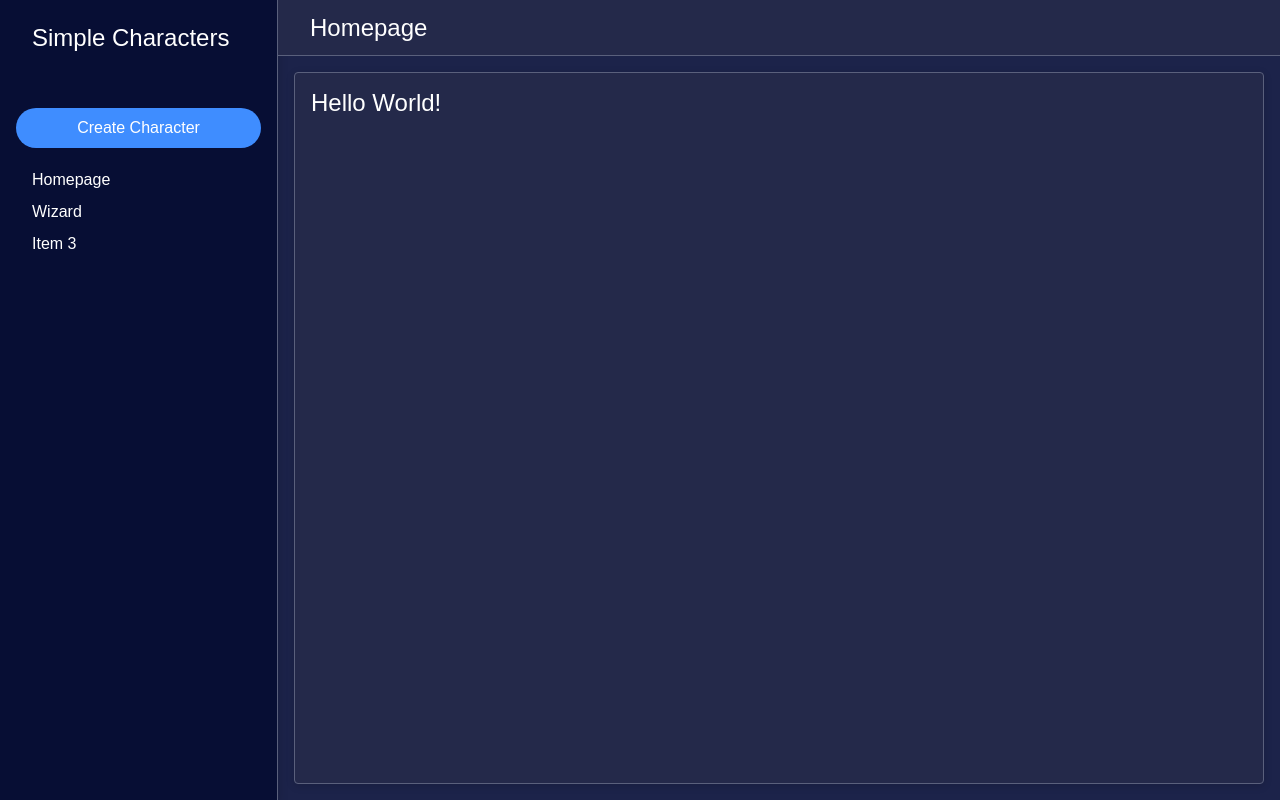
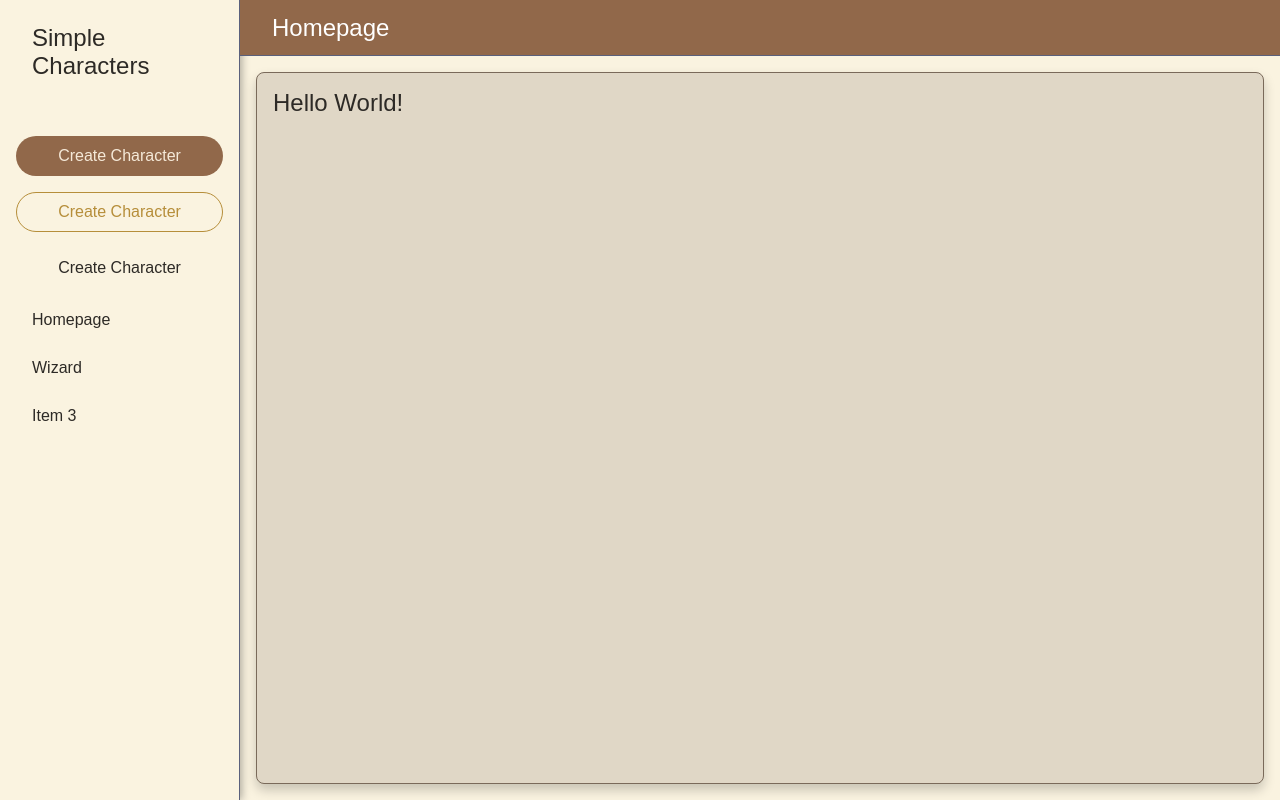
Before and after one commit to NadavInbar8/SimpleyCharacters, a React (Vite) app: page / in a window 1280 px wide. Built offline with nearby package versions, Linux system fonts and the light colour scheme.

Commit message:
added chatgpt theme

```diff
--- a/src/Layout/Layout.tsx
+++ b/src/Layout/Layout.tsx
@@ -5,7 +5,7 @@ import { Flexbox, Sidebar } from "../shared";
 import { LayoutProps } from "./interface.ts";
 
 const Wrapper = styled.div`
-  background-color: ${({ theme }) => theme.colors.blue6};
+  background-color: ${({ theme }) => theme.colors.parchment};
   box-sizing: border-box;
   display: flex;
   flex-direction: column;
--- a/src/shared/Button/Button.tsx
+++ b/src/shared/Button/Button.tsx
@@ -11,7 +11,7 @@ const Wrapper = styled.button.attrs((props) => ({
   align-items: center;
   border-radius: 4px;
   border-width: 0;
-  color: white;
+  color: ${({ theme }) => theme.colors.parchmentLight};
   display: flex;
   font-family: ${({ theme }) => theme.fonts.family};
   font-size: ${({ theme }) => theme.fonts.normal};
@@ -54,18 +54,18 @@ const Wrapper = styled.button.attrs((props) => ({
     switch (type) {
       case BUTTON_TYPES.secondary:
         return `
-          border: solid 1px ${theme.colors.primaryBlue};
+          border: solid 1px ${theme.colors.goldAccent};
           background-color: transparent;
-          color: ${theme.colors.primaryBlue};
+          color: ${theme.colors.goldAccent};
           &:hover {
-            background-color: ${theme.colors.blue4}
+            background-color: ${theme.colors.goldHover}
           };
           &:active {
-            background-color: ${theme.colors.blue3};
+            background-color: ${theme.colors.goldActive};
           };
          &:disabled{
-            color: ${theme.colors.grey2};
-            border: 1px solid ${theme.colors.grey2};
+            color: ${theme.colors.greyMuted};
+            border: 1px solid ${theme.colors.greyMuted};
             cursor: default;
             &:hover{
               background-color: transparent;
@@ -73,25 +73,18 @@ const Wrapper = styled.button.attrs((props) => ({
           }
         `;
       case BUTTON_TYPES.tertiary:
-        return active
-          ? `
+        return `
+          background-color: transparent;
           border: none;
-            background-color: ${theme.colors.blue4};
-            color: ${theme.colors.primaryBlue};
-            padding: 4px ${theme.spaces8[1]};
-        `
-          : `
-             border: none;
-            border-radius: unset;
-            background-color: transparent;
-            color: ${theme.colors.primaryBlue};
+          color: ${theme.colors.textPrimary};
           &:hover {
-              color: ${theme.colors.blue2};
+            color: ${theme.colors.goldAccent};
           }
           &:active {
-              color: ${theme.colors.blue3};
+            color: ${theme.colors.goldActive};
           }
           &:disabled {
+            color: ${theme.colors.greyMuted};
             cursor: default;
             color: ${theme.colors.grey2};
             ${Icon} {
@@ -102,17 +95,18 @@ const Wrapper = styled.button.attrs((props) => ({
       case BUTTON_TYPES.primary:
       default:
         return `
-          background-color: ${theme.colors.primaryBlue};
+          background-color: ${theme.colors.richBrown};
+          color: ${theme.colors.parchmentLight};
           &:hover {
-            background-color: ${theme.colors.blue2};
+            background-color: ${theme.colors.burnishedGold};
           }
            &:active {
-            background-color: ${theme.colors.blue3};
+            background-color: ${theme.colors.goldActive};
           }
            &:disabled {
-            color: ${theme.colors.grey2};
-            background-color: unset;
-            background-color: ${theme.colors.grey4};
+            color: ${theme.colors.greyMuted};
+            background-color: ${theme.colors.greyLight};
+            cursor: default;
           }
         `;
     }
--- a/src/shared/Card/Card.tsx
+++ b/src/shared/Card/Card.tsx
@@ -13,7 +13,7 @@ interface WrapperProps {
 }
 
 const Wrapper = styled(Flexbox)<WrapperProps>`
-  color: ${({ theme }) => theme.colors.white};
+  color: ${({ theme }) => theme.colors.textPrimary};
   ${({ noBackground, theme }) =>
     !noBackground &&
     `
@@ -23,11 +23,15 @@ const Wrapper = styled(Flexbox)<WrapperProps>`
     background-color: ${theme.colors.blue5};
   `};
   flex: ${({ col }) => col};
+  background-color: ${({ theme }) =>
+    theme.colors.cardBackground}; /* Darker parchment */
+  border: 1px solid ${({ theme }) => theme.colors.borderDark}; /* Darker border for contrast */
+  border-radius: 8px;
+  box-shadow: 0 6px 12px rgba(0, 0, 0, 0.2); /* Stronger shadow for lift */
   overflow: hidden;
   position: relative;
-
-  ${({ noPadding, theme }) => !noPadding && `padding: ${theme.spaces8[2]};`}
-  ${({ noMargin, theme }) => !noMargin && `margin: ${theme.spaces8[2]};`}
+  padding: ${({ noPadding, theme }) => (noPadding ? "0" : theme.spaces8[2])};
+  margin: ${({ noMargin, theme }) => (noMargin ? "0" : theme.spaces8[2])};
 `;
 
 export const Card: React.FC<CardProps> = ({
--- a/src/shared/Link/Link.tsx
+++ b/src/shared/Link/Link.tsx
@@ -1,36 +1,43 @@
-import styled, { css } from "styled-components";
-import { Link as LinkOrigin } from "react-router";
-import { LinkProps } from "./interfaces";
+import React from "react";
+import styled from "styled-components";
+import { Link as RouterLink, LinkProps } from "react-router";
+interface CustomLinkProps extends LinkProps {
+  isActive?: boolean; // Prop to indicate active state
+}
 
-const common = css<LinkProps>`
-  ${({ underlined }) =>
-    `text-decoration: ${underlined ? "underline" : "none"};`}
-  color: ${({ color }) => color || "white"};
-  font-size: ${({ size }) => size || "1rem"};
-`;
+// Styled Link Component
+const StyledLink = styled(RouterLink)<{ isActive?: boolean }>`
+  display: flex;
+  align-items: center;
+  color: ${({ theme }) => theme.colors.textPrimary};
+  text-decoration: none;
+  background-color: ${({ theme, isActive }) =>
+    isActive ? theme.colors.richBrown : "transparent"};
+  border-radius: 4px;
+  transition: all 0.2s ease-in-out;
 
-// Use `styled` typing to ensure compatibility with HTML props
-const InternalLink = styled.span<LinkProps>`
-  > a {
-    ${common};
+  &:hover {
+    background-color: ${({ theme }) => theme.colors.hoverBrown};
+    color: ${({ theme }) => theme.colors.goldAccent};
+    cursor: pointer;
+  }
+
+  /* Optional: Add an icon next to the link text */
+  i {
+    margin-right: ${({ theme }) => theme.spaces8[1]};
+    color: ${({ theme }) => theme.colors.goldAccent};
   }
 `;
 
-const ExternalLink = styled.a<LinkProps>`
-  ${common};
-`;
-
-export const Link = ({ children, ...props }: LinkProps) =>
-  props.to ? (
-    <InternalLink
-      underlined={props.underlined}
-      color={props.color}
-      size={props.size}
-    >
-      <LinkOrigin to={props.to} className={props.className}>
-        {children}
-      </LinkOrigin>
-    </InternalLink>
-  ) : (
-    <ExternalLink {...props}>{children}</ExternalLink>
+// The Link Component
+export const Link: React.FC<CustomLinkProps> = ({
+  children,
+  isActive = false,
+  ...rest
+}) => {
+  return (
+    <StyledLink isActive={isActive} {...rest}>
+      {children}
+    </StyledLink>
   );
+};
--- a/src/shared/Sidebar/MainMenu.tsx
+++ b/src/shared/Sidebar/MainMenu.tsx
@@ -5,6 +5,7 @@ import { MenuItem } from "./MenuItem";
 const Wrapper = styled(Flexbox)`
   width: 100%;
   box-sizing: border-box;
+  gap: ${({ theme }) => theme.spaces8[2]};
 `;
 
 export const MainMenu = () => {
--- a/src/shared/Sidebar/MenuItem.tsx
+++ b/src/shared/Sidebar/MenuItem.tsx
@@ -10,9 +10,6 @@ const Wrapper = styled(Flexbox)`
   border-bottom: 1px solid ${({ theme }) => theme.colors};
   box-sizing: border-box;
   border-radius: 4px;
-  &:hover {
-    background-color: ${({ theme }) => theme.colors.blue6};
-  }
 `;
 
 interface MenuItem {
--- a/src/shared/Sidebar/Sidebar.tsx
+++ b/src/shared/Sidebar/Sidebar.tsx
@@ -2,6 +2,7 @@ import { Flexbox } from "../Flexbox/Flexbox";
 import styled from "styled-components";
 import { MainMenu } from "./MainMenu";
 import { Button as ButtonOrigin } from "../Button/Button";
+import { BUTTON_TYPES } from "../Button/constants";
 
 const Logo = styled.div`
   margin-bottom: ${({ theme }) => theme.spaces8[5]};
@@ -10,16 +11,17 @@ const Logo = styled.div`
 `;
 
 const Wrapper = styled(Flexbox)`
-  background-color: ${({ theme }) => theme.colors.blue7};
+  background-color: ${({ theme }) => theme.colors.background2};
+  color: ${({ theme }) => theme.colors.textPrimary};
   border-right: 1px solid ${({ theme }) => theme.colors.grey2};
-  box-shadow: 0 2px 10px 0 rgba(0, 0, 0, 0.17);
   box-sizing: border-box;
   flex: 1;
   font-size: ${({ theme }) => theme.fonts.normal};
-  max-width: 278px;
+  max-width: 240px;
   padding: ${({ theme }) => theme.spaces8[3]} ${({ theme }) => theme.spaces8[2]};
-  width: 278px;
+  width: 240px;
   gap: ${({ theme }) => theme.spaces8[2]};
+  box-shadow: 2px 0 8px rgba(0, 0, 0, 0.3);
 `;
 
 const Button = styled(ButtonOrigin)`
@@ -31,6 +33,8 @@ export const Sidebar = () => {
     <Wrapper column={true}>
       <Logo>Simple Characters</Logo>
       <Button>Create Character</Button>
+      <Button type={BUTTON_TYPES.secondary}>Create Character</Button>
+      <Button type={BUTTON_TYPES.tertiary}>Create Character</Button>
       <MainMenu />
     </Wrapper>
   );
--- a/src/shared/Titlebar/Titlebar.tsx
+++ b/src/shared/Titlebar/Titlebar.tsx
@@ -7,7 +7,7 @@ import { SectionTitle } from "../Titles/Titles";
 
 const Wrapper = styled(Flexbox)`
   align-items: center;
-  background-color: ${({ theme }) => theme.colors.blue5};
+  background-color: ${({ theme }) => theme.colors.richBrown};
   max-height: ${({ theme }) => theme.spaces8[3]};
   padding: ${({ theme }) => theme.spaces8[2]} ${({ theme }) => theme.spaces8[4]};
   position: relative;
--- a/src/theme.ts
+++ b/src/theme.ts
@@ -36,10 +36,10 @@ export const theme = {
     headerGrey: "rgba(255,255,255,0.4)",
     hoverGrey: "rgba(255,255,255,0.1)",
     emptyResult: "rgba(255, 255, 255, 0.5)",
-    warning: "#f9c236",
+    // warning: "#f9c236",
     warning2: "#675A4A",
     warning3: "#4B474E",
-    error: "#f9366e",
+    // error: "#f9366e",
     error2: "#71315C",
     error3: "#523058",
     success: "#3ed676",
@@ -68,6 +68,26 @@ export const theme = {
       "linear-gradient(to left, rgba(3, 81, 201, 0), #3984f3)",
     skeletonGradient:
       "linear-gradient(to right, rgba(255, 255, 255, 0.2) 15%, rgba(255, 255, 255, 0.05) 125%)",
+    parchment: "#FAF3E0", // Light parchment (text)
+    parchmentLight: "#F5E9D8", // Slightly lighter parchment
+    richBrown: "#91684A", // Rich brown for active links
+    hoverBrown: "#4B3A2B", // Dark brown for hover state
+    cardBackground: "#E0D7C6" /* Darker parchment for the card */,
+    textPrimary: "#2D2A26" /* Charcoal black for text */,
+    borderDark: "#7A6A5A" /* Dark brown border for contrast */,
+    borderAccent: "#B28445" /* Golden accent for decorative borders */,
+    burnishedGold: "#B28445" /* Hover for primary buttons */,
+    goldAccent: "#B68E3A" /* Border/text for secondary buttons */,
+    goldHover: "#4B3A2B" /* Hover for secondary buttons */,
+    goldActive: "#6C5B4C" /* Active state */,
+    greyMuted: "#A5A19B" /* Muted grey for disabled states */,
+    greyLight: "#E0D7C6" /* Light grey for disabled buttons */,
+    warning: "#B68E3A" /* Warning border and text */,
+    warningHover: "#E8C77B" /* Hover for warning buttons */,
+    warningActive: "#C5A05E" /* Active for warning buttons */,
+    error: "#A23E48" /* Error border and text */,
+    errorHover: "#C76A73" /* Hover for error buttons */,
+    errorActive: "#923935" /* Active for error buttons */,
   },
   spaces8: generateSpaces(100, 8),
 };
```
Lines whose indentation alone changed are shown as unchanged.
